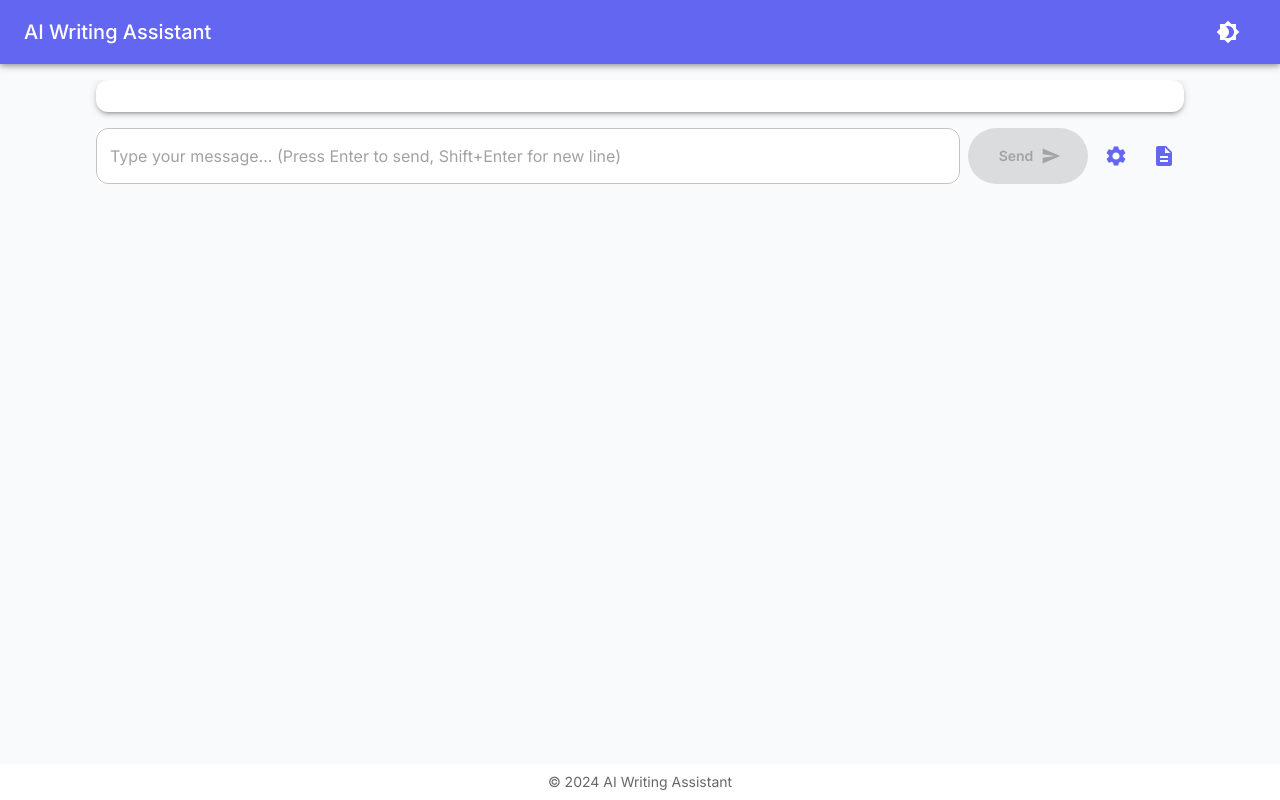
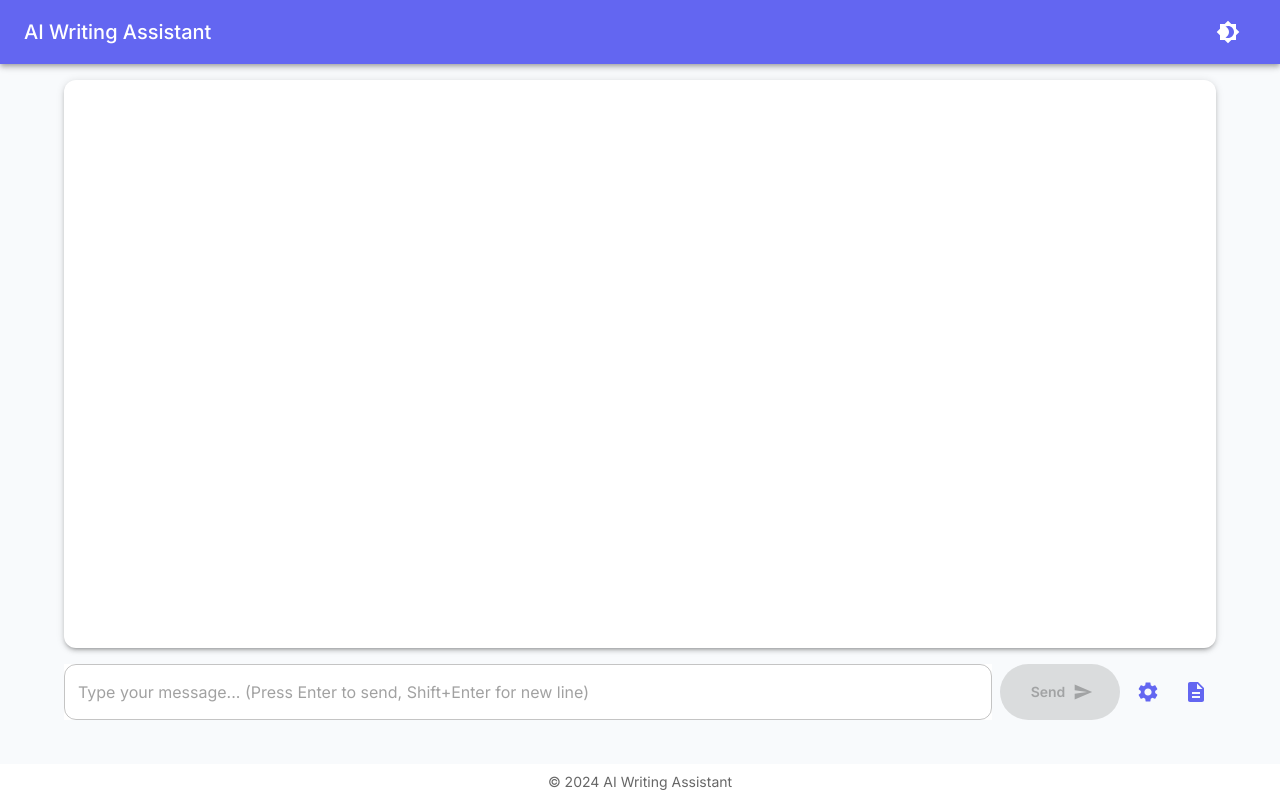
Before and after one commit to PierrunoYT/ai-writing-assistant, a React (Vite) app: page / in a window 1280 px wide. Built offline with nearby package versions, Linux system fonts and the light colour scheme.

Commit message:
fix: simplify layout structure with proper height calculations

```diff
--- a/src/components/ChatInterface.tsx
+++ b/src/components/ChatInterface.tsx
@@ -140,18 +140,12 @@ const ChatInterface = () => {
     <Box sx={{
       display: 'flex',
       flexDirection: 'column',
-      maxWidth: '1200px',
-      mx: 'auto',
-      width: '100%',
-      px: { xs: 2, sm: 4 },
-      height: '100%',
-      maxHeight: 'calc(100vh - 100px)',
-      overflow: 'hidden'
+      height: 'calc(100vh - 160px)',
+      gap: 2
     }}>
       {isDocumentMode ? (
         <Box sx={{
           flex: 1,
-          minHeight: 0,
           bgcolor: 'background.paper',
           borderRadius: 1,
           overflow: 'hidden'
@@ -171,12 +165,9 @@ const ChatInterface = () => {
             elevation={3}
             sx={{
               flex: 1,
-              minHeight: 0,
-              mb: 2,
               p: 2,
               overflow: 'auto',
-              bgcolor: 'background.paper',
-              position: 'relative'
+              bgcolor: 'background.paper'
             }}
           >
             <MessageList messages={messages} />
@@ -193,7 +184,7 @@ const ChatInterface = () => {
             currentPrompt={currentPrompt}
           />
 
-          <Box sx={{ flexShrink: 0, pb: 2 }}>
+          <Box>
             <ChatControls
               input={input}
               setInput={setInput}
```
